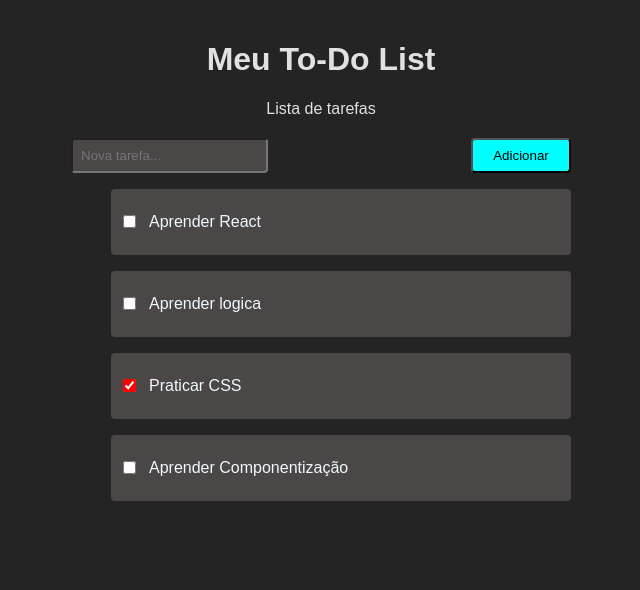
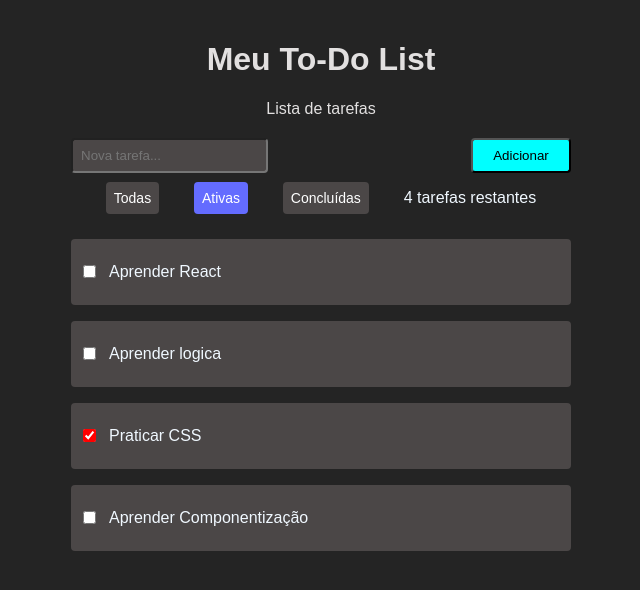
Before and after one commit to polyanetuag/todo-list, a React (Vite) app: page / in a window 1280 px wide. Shown: the top 590 px of the page, without its empty margins (319-959 px from the left). Built offline with nearby package versions, Linux system fonts and the light colour scheme.

Commit message:
feat: implement task filtering functionality and add filter buttons in TaskList component

```diff
--- a/src/componentes/TaskList/index.jsx
+++ b/src/componentes/TaskList/index.jsx
@@ -11,6 +11,16 @@ export function TaskList() {
     { id: 3, text: "Praticar CSS", done: true },
     { id: 4, text: "Aprender Componentização", done: false },
   ]);
+
+  // filtros
+  const [filter, setFilter] = useState("all"); // tipos all, active e completed
+
+  // filtrando a lista de tarfeas
+  const filteredTask = tasks.filter((task) => {
+    if (filter === "active") return !task.done;
+    if (filter === "completed") return task.done;
+    return true;
+  });
 
   const toggleTask = (id) => {
     setTasks(
@@ -37,8 +47,17 @@ export function TaskList() {
   return (
     <section>
       <AddTask onAddTask={handleAddTask} />
+      <div className="filters">
+        <button onClick={() => setFilter("all")}>Todas</button>
+        <button className="active" onClick={() => setFilter("active")}>
+          Ativas
+        </button>
+        <button onClick={() => setFilter("completed")}>Concluídas</button>
+        <p>{filteredTask.length} tarefas restantes</p>
+      </div>
+      <div className="tasks-rest"></div>
       <ul className="tasks-list">
-        {tasks.map((task, index) => {
+        {filteredTask.map((task, index) => {
           return (
             <li key={index}>
               <Task task={task} quandoClicarNaTask={toggleTask} />
--- a/src/componentes/TaskList/styles.css
+++ b/src/componentes/TaskList/styles.css
@@ -1,4 +1,37 @@
+.tasks-list {
+    padding: 0;
+
+}
+
 .tasks-list li {
     margin-bottom: 16px;
     list-style: none;
 }
+
+.filters {
+    display: flex;
+    align-items: center;
+    justify-content: space-evenly;
+}
+
+.filters button {
+    padding: 8px;
+    border-radius: 4px;
+    background: rgb(75, 71, 71);
+    color: white;
+    border: none;
+    cursor: pointer;
+    font-size: 14px;
+
+}
+
+.filters button.active {
+    background: #646cff;
+    color: white;
+}
+
+.tasks-rest {
+    display: flex;
+    justify-content: space-between;
+    align-items: center;
+}
```
